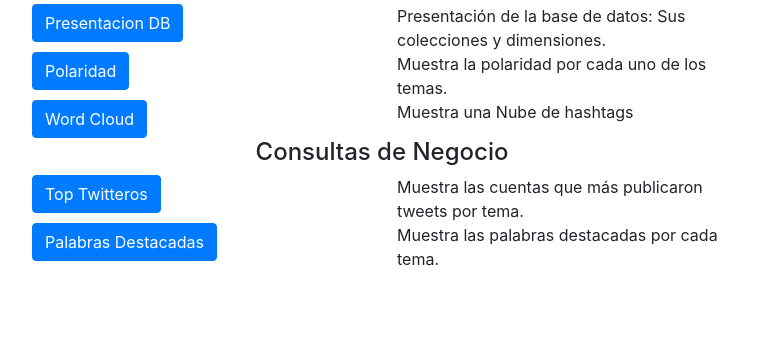
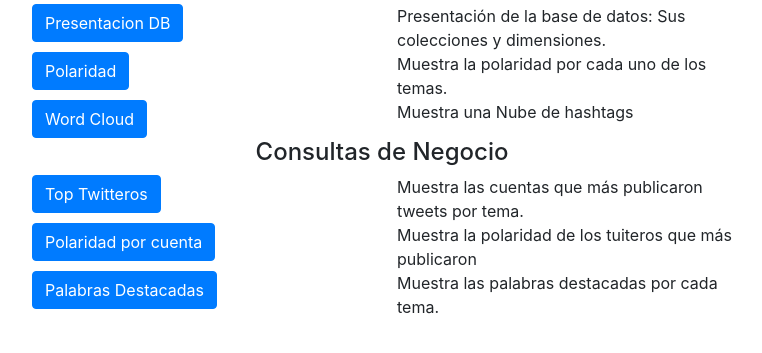
Before and after one commit to BaptisteViry/bigdata_lab2_webApp, a Django app: page / in a window 1280 px wide, after a click on "Taller 2". Shown: the part 175-528 px from the top of the page, without its empty margins (258-1020 px from the left). Run offline with Django 3.2, Linux system fonts and the light colour scheme; some libraries are stand-ins or nearby versions.

Commit message:
ajuste menu

```diff
--- a/webApp/lab/templates/lab/home.html
+++ b/webApp/lab/templates/lab/home.html
@@ -81,12 +81,21 @@
       </div>
       <div class="row">
           <div class="col">
+            <h4><a class="btn btn-primary" href="taller2/toptuiteros/">Polaridad por cuenta</a></h4>
+          </div>
+          <div class="col">
+              Muestra la polaridad de los tuiteros que más publicaron
+            </div>
+      </div>
+      <div class="row">
+          <div class="col">
             <h4><a class="btn btn-primary" href="taller2/palabrasclave/">Palabras Destacadas</a></h4>
           </div>
           <div class="col">
               Muestra las palabras destacadas por cada tema.
             </div>
       </div>
+
     </div>
   </div>
   <div class="tab-pane fade" id="taller3" role="tabpanel" aria-labelledby="taller3-tab">dddd</div>
```
